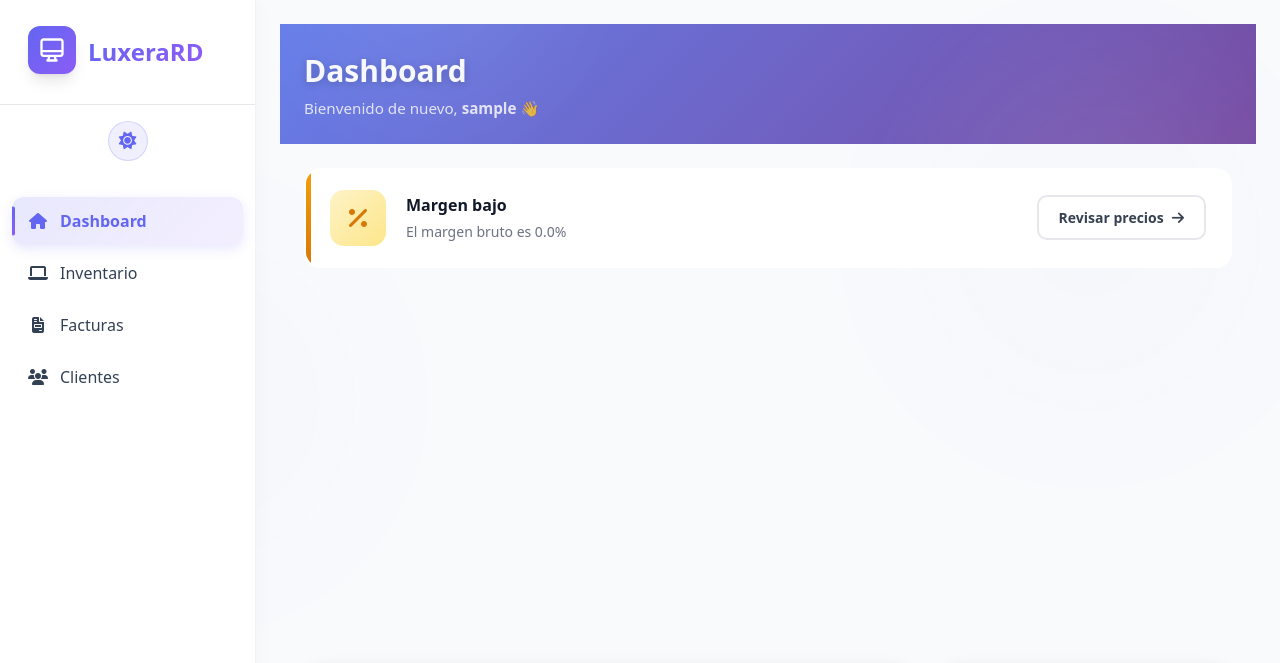
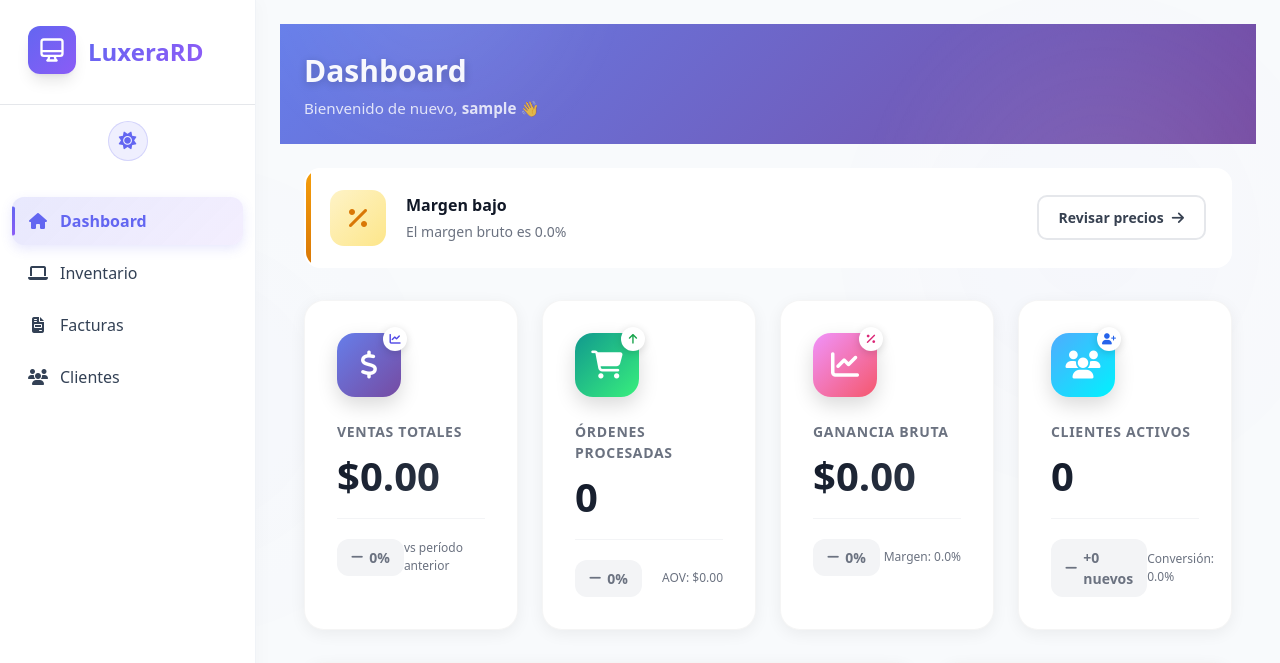
Before and after one commit to somanumte/LuxeraRD, a Flask app: page / in a window 1280 px wide. Shown: the top 663 px of the page. Run offline with Flask 3, Linux system fonts and the light colour scheme; the visitor is signed in with stand-in values (Sample User, id 1); data that the repository does not hold is empty; some libraries are stand-ins or nearby versions.

Commit message:
Proyecto Luxera, V.1.0

```diff
--- a/app/templates/index.html
+++ b/app/templates/index.html
@@ -1343,7 +1343,7 @@
             </div>
             <div class="metric-label">Ventas Totales</div>
             <div class="metric-value">
-                ${{ "{:,.2f}".format(revenue_current) }}
+                ${{ "{:,.2f}".format(revenue_current|default(0)) }}
             </div>
             <div class="metric-footer">
                 {% if growth_indicators.revenue.color == 'green' %}
@@ -1374,7 +1374,7 @@
             </div>
             <div class="metric-label">Órdenes Procesadas</div>
             <div class="metric-value">
-                {{ orders_current }}
+                {{ orders_current|default(0) }}
             </div>
             <div class="metric-footer">
                 {% if growth_indicators.orders.color == 'green' %}
@@ -1387,7 +1387,7 @@
                     <i class="fas fa-{{ growth_indicators.orders.icon }}"></i>
                     {{ growth_indicators.orders.text }}
                 </div>
-                <span class="metric-info">AOV: ${{ "{:,.2f}".format(aov_current) }}</span>
+                <span class="metric-info">AOV: ${{ "{:,.2f}".format(aov_current|default(0)) }}</span>
             </div>
         </div>
 
@@ -1405,7 +1405,7 @@
             </div>
             <div class="metric-label">Ganancia Bruta</div>
             <div class="metric-value">
-                ${{ "{:,.2f}".format(gross_profit_current) }}
+                ${{ "{:,.2f}".format(gross_profit_current|default(0)) }}
             </div>
             <div class="metric-footer">
                 {% if growth_indicators.profit.color == 'green' %}
@@ -1418,7 +1418,7 @@
                     <i class="fas fa-{{ growth_indicators.profit.icon }}"></i>
                     {{ growth_indicators.profit.text }}
                 </div>
-                <span class="metric-info">Margen: {{ "{:.1f}".format(gross_margin_current) }}%</span>
+                <span class="metric-info">Margen: {{ "{:.1f}".format(gross_margin_current|default(0)) }}%</span>
             </div>
         </div>
 
@@ -1436,7 +1436,7 @@
             </div>
             <div class="metric-label">Clientes Activos</div>
             <div class="metric-value">
-                {{ active_customers }}
+                {{ active_customers|default(0) }}
             </div>
             <div class="metric-footer">
                 {% if growth_indicators.customers.color == 'green' %}
@@ -1447,9 +1447,9 @@
                 <div class="metric-change neutral">
                 {% endif %}
                     <i class="fas fa-{{ growth_indicators.customers.icon }}"></i>
-                    +{{ new_customers_current }} nuevos
-                </div>
-                <span class="metric-info">Conversión: {{ "{:.1f}".format(conversion_rate) }}%</span>
+                    +{{ new_customers_current|default(0) }} nuevos
+                </div>
+                <span class="metric-info">Conversión: {{ "{:.1f}".format(conversion_rate|default(0)) }}%</span>
             </div>
         </div>
 
@@ -1486,7 +1486,7 @@
                         Tendencia de Ventas
                     </h3>
                     <p class="chart-subtitle">
-                        Últimos 30 días - Promedio diario: ${{ "{:,.2f}".format(avg_daily_sales) }}
+                        Últimos 30 días - Promedio diario: ${{ "{:,.2f}".format(avg_daily_sales|default(0)) }}
                     </p>
                 </div>
                 <div class="chart-legend">
@@ -1517,7 +1517,7 @@
                 <div class="inventory-status-card available">
                     <div>
                         <div class="text-sm font-bold text-green-900 uppercase tracking-wide mb-1">Disponibles</div>
-                        <div class="text-3xl font-black text-green-700">{{ total_available }}</div>
+                        <div class="text-3xl font-black text-green-700">{{ total_available|default(0) }}</div>
                     </div>
                     <i class="fas fa-check-circle inventory-status-icon text-green-600"></i>
                 </div>
@@ -1525,7 +1525,7 @@
                 <div class="inventory-status-card low-stock">
                     <div>
                         <div class="text-sm font-bold text-yellow-900 uppercase tracking-wide mb-1">Stock Bajo</div>
-                        <div class="text-3xl font-black text-yellow-700">{{ low_stock_count }}</div>
+                        <div class="text-3xl font-black text-yellow-700">{{ low_stock_count|default(0) }}</div>
                     </div>
                     <i class="fas fa-exclamation-triangle inventory-status-icon text-yellow-600"></i>
                 </div>
@@ -1533,7 +1533,7 @@
                 <div class="inventory-status-card out-of-stock">
                     <div>
                         <div class="text-sm font-bold text-red-900 uppercase tracking-wide mb-1">Sin Stock</div>
-                        <div class="text-3xl font-black text-red-700">{{ out_of_stock_count }}</div>
+                        <div class="text-3xl font-black text-red-700">{{ out_of_stock_count|default(0) }}</div>
                     </div>
                     <i class="fas fa-times-circle inventory-status-icon text-red-600"></i>
                 </div>
@@ -1544,11 +1544,11 @@
                         <i class="fas fa-wallet text-gray-400"></i>
                     </div>
                     <div class="text-2xl font-black text-gray-900 dark:text-white mb-2">
-                        ${{ "{:,.2f}".format(inventory_value) }}
+                        ${{ "{:,.2f}".format(inventory_value|default(0)) }}
                     </div>
                     <div class="text-sm font-medium text-green-600 dark:text-green-400">
                         <i class="fas fa-arrow-up"></i>
-                        Ganancia potencial: ${{ "{:,.2f}".format(potential_profit) }}
+                        Ganancia potencial: ${{ "{:,.2f}".format(potential_profit|default(0)) }}
                     </div>
                 </div>
             </div>
@@ -1671,8 +1671,9 @@
                         </span>
                     </div>
                     <div class="progress-container">
+                        {% set max_revenue = category_distribution[0].revenue if category_distribution and category_distribution[0].revenue > 0 else 1 %}
                         <div class="progress-bar progress-primary"
-                             style="width: {{ (category.revenue / category_distribution[0].revenue * 100) if category_distribution and category_distribution[0].revenue > 0 else 0 }}%">
+                             style="width: {{ (category.revenue / max_revenue * 100) if max_revenue > 0 else 0 }}%">
                         </div>
                     </div>
                 </div>
@@ -1743,7 +1744,7 @@
 
 <script>
     // Datos del dashboard
-    const salesData = {{ daily_sales|tojson }};
+    const salesData = {{ daily_sales|default([])|tojson }};
     const isDarkMode = document.documentElement.classList.contains('dark');
 
     // Configuración del gráfico de ventas con diseño premium
@@ -1833,7 +1834,7 @@
                                 label += ': ';
                             }
                             if (context.datasetIndex === 0) {
-                                label += ' + context.parsed.y.toLocaleString('en-US', {minimumFractionDigits: 2, maximumFractionDigits: 2});
+                                label += '$' + context.parsed.y.toLocaleString('en-US', {minimumFractionDigits: 2, maximumFractionDigits: 2});
                             } else {
                                 label += context.parsed.y + ' órdenes';
                             }
@@ -1861,7 +1862,7 @@
                         },
                         padding: 10,
                         callback: function(value) {
-                            return ' + value.toLocaleString();
+                            return '$' + value.toLocaleString();
                         }
                     }
                 },
```
